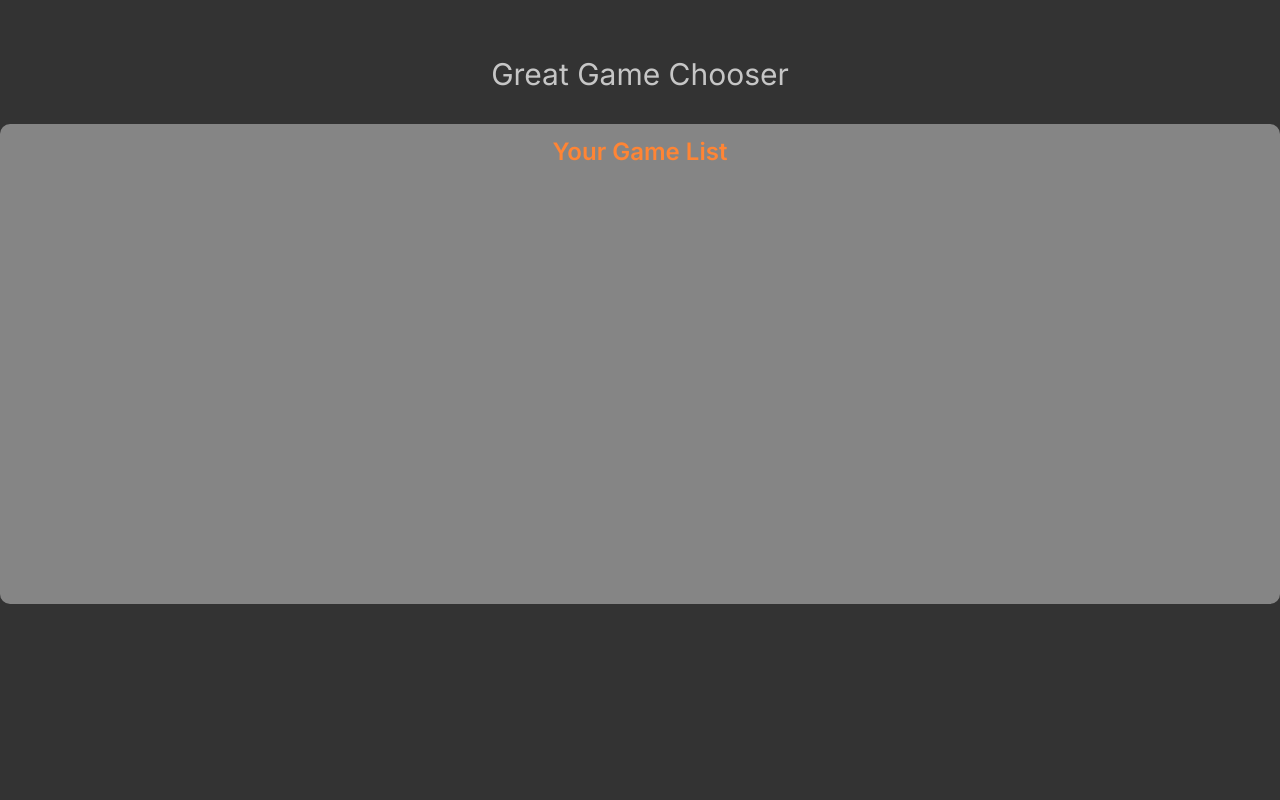
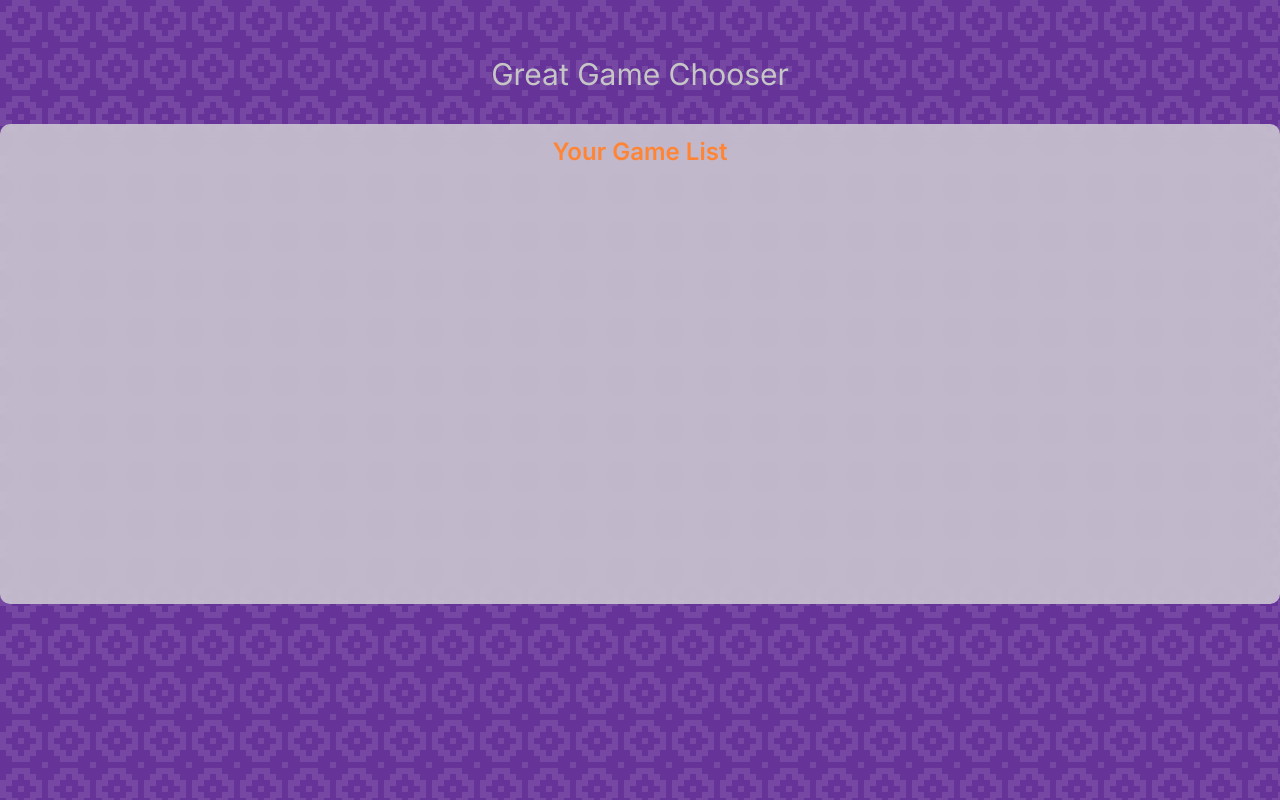
Before and after one commit to davidholbrook/great-game-chooser, a Next.js app: page / in a window 1280 px wide. Built offline with nearby package versions, Linux system fonts and the light colour scheme.

Commit message:
Added non-state background image

```diff
--- a/app/globals.css
+++ b/app/globals.css
@@ -3,11 +3,11 @@
 @tailwind utilities;
 
 body{
-  background: #333333;
+  background: rebeccapurple url('/img/cutout.svg');
 }
 
 .gamelist{
-  background: rgba(216,216,216,0.5);
+  background: rgba(216,216,216,0.8);
   border-radius: 10px;
   backdrop-filter:blur(10px);
 }
```
Also changed, not shown: public/img/cutout.svg (added).
